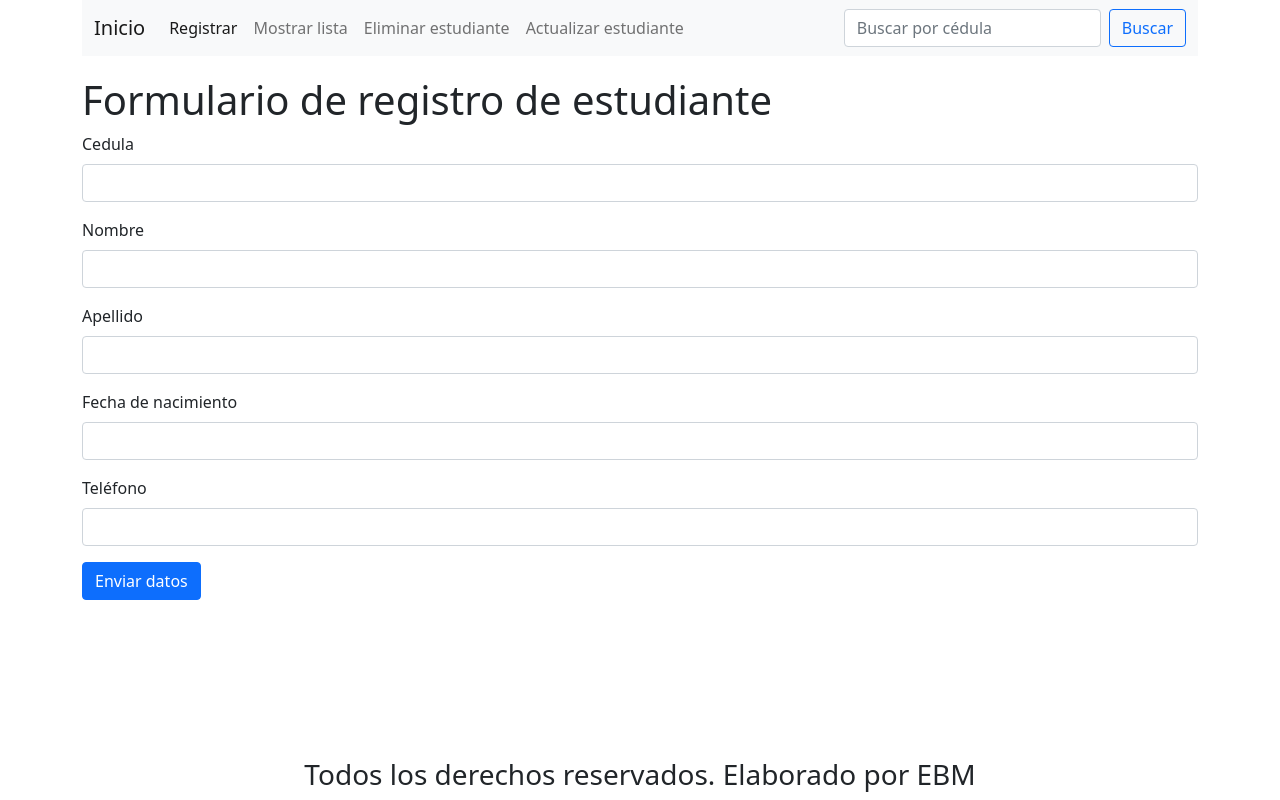
After one commit to dwn84/2222243, a PHP site: page /formularioNuevo.php in a window 1280 px wide. The commit adds this page. Run offline with PHP 8.4, Linux system fonts and the light colour scheme.

Commit message:
Actualización página

```diff
--- a/Desarrollo Web/PHP/configuracionDB.php
+++ b/Desarrollo Web/PHP/configuracionDB.php
@@ -1,6 +1,6 @@
 <?php
 	$servidor = "localhost";
 	$usuario = "root";
-	$contra = "123456";
+	$contra = "";
 	$baseDatos = "phpmysql";
 ?>
--- /dev/null
+++ b/Desarrollo Web/PHP/encabezado.php
@@ -0,0 +1,40 @@
+<!DOCTYPE html>
+<html lang="en">
+<head>
+    <meta charset="UTF-8">
+    <meta http-equiv="X-UA-Compatible" content="IE=edge">
+    <meta name="viewport" content="width=device-width, initial-scale=1.0">
+    <title><?=$titulo?></title>
+	<link rel="icon" type="image/png" href="miFavicon.png">
+    <link href="https://cdn.jsdelivr.net/npm/bootstrap@5.0.1/dist/css/bootstrap.min.css" rel="stylesheet" integrity="sha384-+0n0xVW2eSR5OomGNYDnhzAbDsOXxcvSN1TPprVMTNDbiYZCxYbOOl7+AMvyTG2x" crossorigin="anonymous">
+</head>
+<body>
+	<div class="container">
+		<nav class="navbar navbar-expand-lg navbar-light bg-light">
+		  <div class="container-fluid">
+			<a class="navbar-brand" href="#">Inicio</a>
+			<button class="navbar-toggler" type="button" data-bs-toggle="collapse" data-bs-target="#navbarSupportedContent" aria-controls="navbarSupportedContent" aria-expanded="false" aria-label="Toggle navigation">
+			  <span class="navbar-toggler-icon"></span>
+			</button>
+			<div class="collapse navbar-collapse" id="navbarSupportedContent">
+			  <ul class="navbar-nav me-auto mb-2 mb-lg-0">
+				<li class="nav-item">
+				  <a class="nav-link active" aria-current="page" href="formularioNuevo.php">Registrar</a>
+				</li>
+				<li class="nav-item">
+				  <a class="nav-link" href="mostrarLista.php">Mostrar lista</a>
+				</li>
+				<li class="nav-item">
+				  <a class="nav-link" href="#">Eliminar estudiante</a>
+				</li>
+				<li class="nav-item">
+				  <a class="nav-link" href="#">Actualizar estudiante</a>
+				</li>
+			  </ul>
+			  <form action="buscarCedula.php" method="Post" class="d-flex">
+				<input class="form-control me-2" name="txtCedula" type="search" placeholder="Buscar por cédula" aria-label="Buscar">
+				<button class="btn btn-outline-primary" type="submit">Buscar</button>
+			  </form>
+			</div>
+		  </div>
+		</nav>
--- /dev/null
+++ b/Desarrollo Web/PHP/formularioNuevo.php
@@ -0,0 +1,38 @@
+<?php
+
+	$titulo = "Formulario registro";
+	include "encabezado.php";
+
+?>
+
+        <h1 style="margin-top: 20px;">Formulario de registro de estudiante</h1>
+
+        <form action="nuevoEstudiante.php" method="POST">
+
+            <div class="mb-3">
+              <label for="txtcedula" class="form-label">Cedula</label>
+              <input type="text" name="txtcedula" class="form-control" id="txtcedula" required>
+            </div>
+            <div class="mb-3">
+                <label for="txtnombre" class="form-label">Nombre</label>
+                <input type="text" name="txtnombre" class="form-control" id="txtnombre" required>
+              </div>
+              <div class="mb-3">
+                <label for="txtapellido" class="form-label">Apellido</label>
+                <input type="text" name="txtapellido" class="form-control" id="txtapellido" required>
+              </div>
+              <div class="mb-3">
+                <label for="txtfecha" class="form-label">Fecha de nacimiento</label>
+                <input type="text" name="txtfecha" class="form-control" id="txtfecha" required>
+              </div>
+              <div class="mb-3">
+                <label for="txttelefono" class="form-label">Teléfono</label>
+                <input type="text" name="txttelefono" class="form-control" id="txttelefono" required>
+              </div>
+
+            <button type="submit" class="btn btn-primary">Enviar datos</button>
+          </form>
+
+<?php
+	include "piePagina.php";
+?>
--- /dev/null
+++ b/Desarrollo Web/PHP/piePagina.php
@@ -0,0 +1,5 @@
+			<h3 class="text-center fixed-bottom">Todos los derechos reservados. Elaborado por EBM</h3>
+		</div>
+		<script src="https://cdn.jsdelivr.net/npm/bootstrap@5.0.1/dist/js/bootstrap.bundle.min.js" integrity="sha384-gtEjrD/SeCtmISkJkNUaaKMoLD0//ElJ19smozuHV6z3Iehds+3Ulb9Bn9Plx0x4" crossorigin="anonymous"></script>
+	</body>
+</html>
```
Also changed, not shown: Desarrollo Web/PHP/buscarCedula.php (added, +25 -0 lines), Desarrollo Web/PHP/mostrarLista.php (added, +29 -0 lines), Desarrollo Web/PHP/nuevoEstudiante.php (+15 -18 lines), Desarrollo Web/PHP/miFavicon.png (added).
